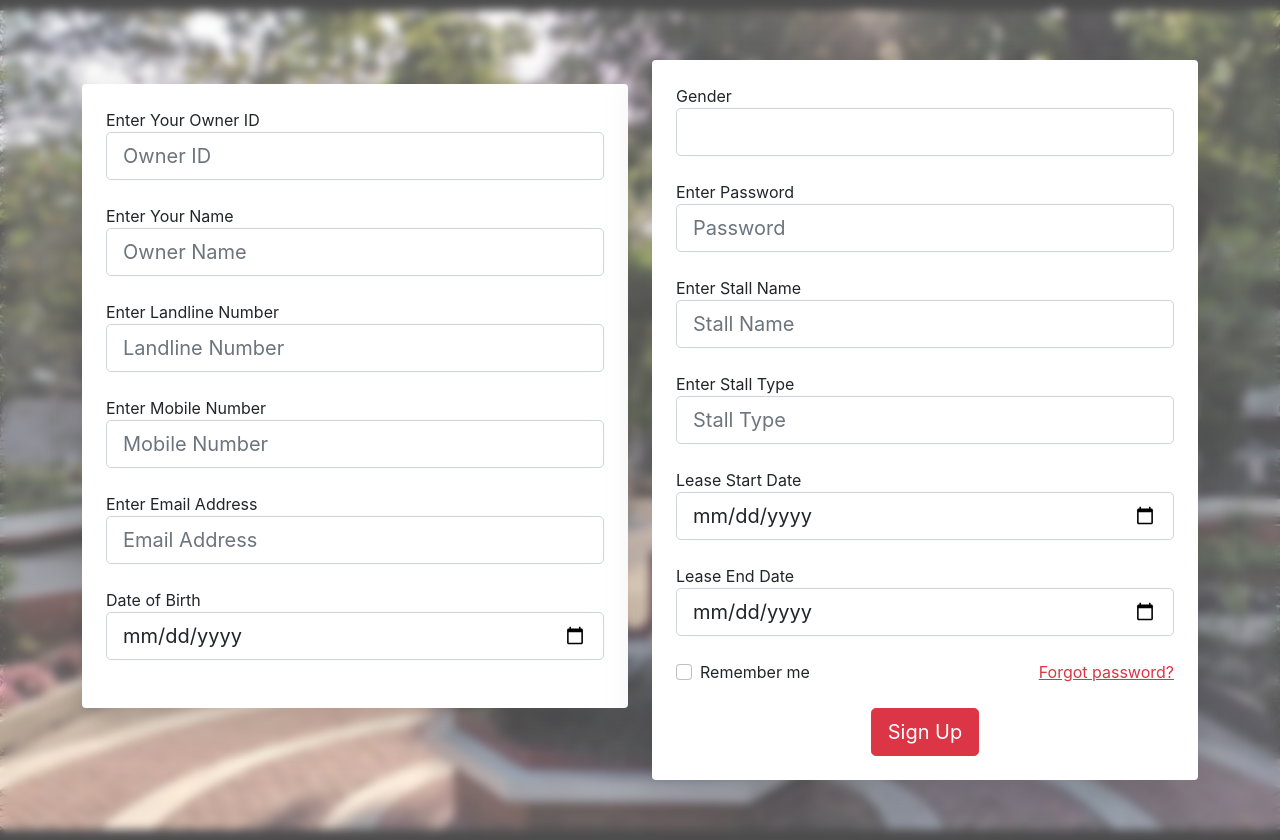
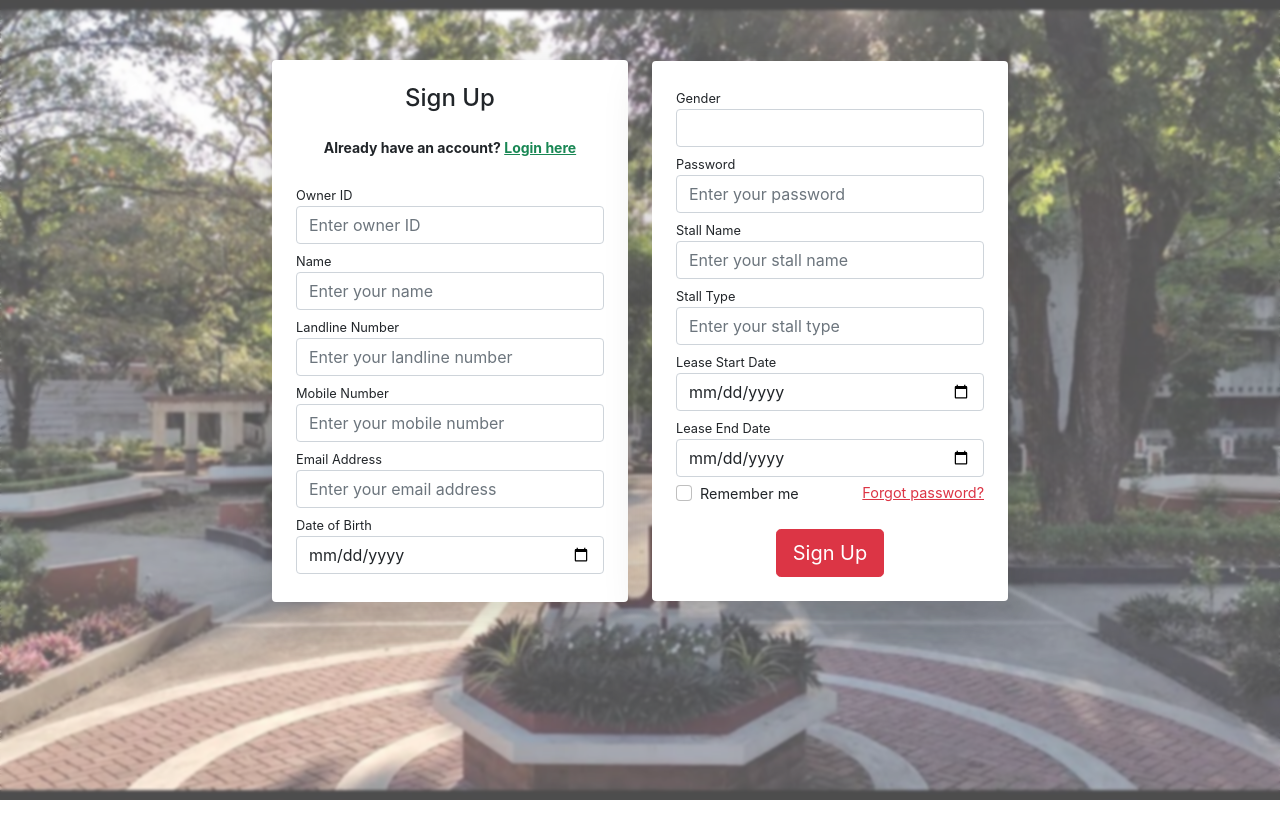
Before and after one commit to krislette/pup-stalls, a React (Create React App) app in the folder client/: page /signup in a window 1280 px wide. After the commit the page ends 800 px from the top, so only its background shows below. Built offline with nearby package versions, Linux system fonts and the light colour scheme.

Commit message:
Made sign up page prettier and screen-fit

```diff
--- a/client/src/components/auth/LogIn.jsx
+++ b/client/src/components/auth/LogIn.jsx
@@ -68,7 +68,7 @@ function LogIn() {
               {/* Box around the login heading */}
               <div className="border rounded p-3 mb-4">
                 <div className="d-flex flex-row align-items-center justify-content-center justify-content-lg-start">
-                  <p className="lead fw-normal mb-0 me-3">Login to your account</p>
+                <h4 className="text-center">Login to your account</h4>
                 </div>
               </div>
 
@@ -113,7 +113,7 @@ function LogIn() {
                   <input className="form-check-input me-2" type="checkbox" value="" />
                   <label className="form-check-label">Remember me</label>
                 </div>
-                <a href="#" className="text-body">
+                <a href="#" className="text-danger">
                   Forgot password?
                 </a>
               </div>
@@ -124,7 +124,7 @@ function LogIn() {
                   Login
                 </button>
                 <p className="small fw-bold mt-2 pt-1 mb-0">
-                  New user? <a href="signup" className="link-danger">Sign Up</a>
+                  New user? <a href="signup" className="link-success">Sign up here</a>
                 </p>
               </div>
             </div>
--- a/client/src/components/auth/SignUp.jsx
+++ b/client/src/components/auth/SignUp.jsx
@@ -77,82 +77,86 @@ function SignUp() {
           left: 0,
           width: "100%",
           height: "100%",
-          backgroundColor: "rgba(255, 255, 255, 0.3)", // Adjusted opacity for less intense blur
-          backdropFilter: "blur(5px)", // Increased blur effect
+          backgroundColor: "rgba(255, 255, 255, 0.3)",
+          backdropFilter: "blur(1.5px)",
         }}
       ></div>
       <div className="container" style={{ position: "relative" }}>
         <div className="row d-flex justify-content-center align-items-center h-100">
           {/* First Section */}
-          <div className="col-md-8 col-lg-6 col-xl-6 mb-5">
+          <div className="col-md-8 col-lg-6 col-xl-4">
             <div className="bg-white p-4 rounded shadow-lg">
+              <h4 className="text-center mb-4">Sign Up</h4>
+              <p className="text-center small fw-bold mb-4">
+                Already have an account? <a href="login" className="link-success">Login here</a>
+              </p>
               <form onSubmit={register}>
                 {/* Owner fields */}
-                <div className="form-outline mb-4">
-                  <label htmlFor="ownerID">Enter Your Owner ID</label>
+                <div className="form-outline mb-1" >
+                  <label htmlFor="ownerID" style={{ fontSize: "0.8rem" }}>Owner ID</label>
                   <input
                     type="text"
                     id="ownerID"
-                    className="form-control form-control-lg"
-                    placeholder="Owner ID"
+                    className="form-control form-control sm"
+                    placeholder="Enter owner ID"
                     required
                     value={ownerID}
                     onChange={(e) => setOwnerID(e.target.value)}
                   />
                 </div>
-                <div className="form-outline mb-4">
-                  <label htmlFor="ownerName">Enter Your Name</label>
+                <div className="form-outline mb-1">
+                  <label htmlFor="ownerName" style={{ fontSize: "0.8rem" }}>Name</label>
                   <input
                     type="text"
                     id="ownerName"
-                    className="form-control form-control-lg"
-                    placeholder="Owner Name"
+                    className="form-control form-control sm"
+                    placeholder="Enter your name"
                     required
                     value={ownerName}
                     onChange={(e) => setOwnerName(e.target.value)}
                   />
                 </div>
-                <div className="form-outline mb-4">
-                  <label htmlFor="ownerLandline">Enter Landline Number</label>
+                <div className="form-outline mb-1">
+                  <label htmlFor="ownerLandline" style={{ fontSize: "0.8rem" }}>Landline Number</label>
                   <input
                     type="text"
                     id="ownerLandline"
-                    className="form-control form-control-lg"
-                    placeholder="Landline Number"
+                    className="form-control form-control sm"
+                    placeholder="Enter your landline number"
                     value={ownerLandline}
                     onChange={(e) => setOwnerLandline(e.target.value)}
                   />
                 </div>
-                <div className="form-outline mb-4">
-                  <label htmlFor="ownerMobile">Enter Mobile Number</label>
+                <div className="form-outline mb-1">
+                  <label htmlFor="ownerMobile" style={{ fontSize: "0.8rem" }}>Mobile Number</label>
                   <input
                     type="text"
                     id="ownerMobile"
-                    className="form-control form-control-lg"
-                    placeholder="Mobile Number"
+                    className="form-control form-control sm"
+                    placeholder="Enter your mobile number"
                     required
                     value={ownerMobile}
                     onChange={(e) => setOwnerMobile(e.target.value)}
                   />
                 </div>
-                <div className="form-outline mb-4">
-                  <label htmlFor="ownerEmail">Enter Email Address</label>
+                <div className="form-outline mb-1">
+                  <label htmlFor="ownerEmail" style={{ fontSize: "0.8rem" }}>Email Address</label>
                   <input
                     type="email"
                     id="ownerEmail"
-                    className="form-control form-control-lg"
-                    placeholder="Email Address"
+                    className="form-control form-control sm"
+                    placeholder="Enter your email address"
                     required
                     value={ownerEmail}
                     onChange={(e) => setOwnerEmail(e.target.value)}
                   />
                 </div>
-                <div className="form-outline mb-4">
-                  <label htmlFor="ownerBirth">Date of Birth</label>
+                <div className="form-outline mb-1">
+                  <label htmlFor="ownerBirth" style={{ fontSize: "0.8rem" }}>Date of Birth</label>
                   <input
                     type="date"
                     id="ownerBirth"
-                    className="form-control form-control-lg"
+                    className="form-control form-control sm"
                     required
                     value={ownerBirth}
                     onChange={(e) => setOwnerBirth(e.target.value)}
@@ -163,75 +167,75 @@ function SignUp() {
           </div>
 
           {/* Second Section */}
-          <div className="col-md-8 col-lg-6 col-xl-6">
+          <div className="col-md-8 col-lg-6 col-xl-4">
             <div className="bg-white p-4 rounded shadow-lg">
               <form onSubmit={register}>
-                <div className="form-outline mb-4">
-                  <label htmlFor="ownerGender">Gender</label>
+                <div className="form-outline mb-1">
+                  <label htmlFor="ownerGender" style={{ fontSize: "0.8rem" }}>Gender</label>
                   <select
                     id="ownerGender"
-                    className="form-control form-control-lg"
+                    className="form-control form-control sm"
                     value={ownerGender}
                     onChange={(e) => setOwnerGender(e.target.value)}
                   >
                     <option value=""></option>
-                    <option value="F">Female</option>
-                    <option value="M">Male</option>
+                    <option value="F">F</option>
+                    <option value="M">M</option>
                   </select>
                 </div>
-                <div className="form-outline mb-4">
-                  <label htmlFor="ownerPassword">Enter Password</label>
+                <div className="form-outline mb-1">
+                  <label htmlFor="ownerPassword" style={{ fontSize: "0.8rem" }}>Password</label>
                   <input
                     type="password"
                     id="ownerPassword"
-                    className="form-control form-control-lg"
-                    placeholder="Password"
+                    className="form-control form-control sm"
+                    placeholder="Enter your password"
                     required
                     value={ownerPassword}
                     onChange={(e) => setOwnerPassword(e.target.value)}
                   />
                 </div>
-                <div className="form-outline mb-4">
-                  <label htmlFor="stallName">Enter Stall Name</label>
+                <div className="form-outline mb-1">
+                  <label htmlFor="stallName" style={{ fontSize: "0.8rem" }}>Stall Name</label>
                   <input
                     type="text"
                     id="stallName"
-                    className="form-control form-control-lg"
-                    placeholder="Stall Name"
+                    className="form-control form-control sm"
+                    placeholder="Enter your stall name"
                     required
                     value={stallName}
                     onChange={(e) => setStallName(e.target.value)}
                   />
                 </div>
-                <div className="form-outline mb-4">
-                  <label htmlFor="stallType">Enter Stall Type</label>
+                <div className="form-outline mb-1">
+                  <label htmlFor="stallType" style={{ fontSize: "0.8rem" }}>Stall Type</label>
                   <input
                     type="text"
                     id="stallType"
-                    className="form-control form-control-lg"
-                    placeholder="Stall Type"
+                    className="form-control form-control sm"
+                    placeholder="Enter your stall type"
                     required
                     value={stallType}
                     onChange={(e) => setStallType(e.target.value)}
                   />
                 </div>
-                <div className="form-outline mb-4">
-                  <label htmlFor="leaseStart">Lease Start Date</label>
+                <div className="form-outline mb-1">
+                  <label htmlFor="leaseStart" style={{ fontSize: "0.8rem" }}>Lease Start Date</label>
                   <input
                     type="date"
                     id="leaseStart"
-                    className="form-control form-control-lg"
+                    className="form-control form-control sm"
                     required
                     value={leaseStart}
                     onChange={(e) => setLeaseStart(e.target.value)}
                   />
                 </div>
-                <div className="form-outline mb-4">
-                  <label htmlFor="leaseEnd">Lease End Date</label>
+                <div className="form-outline mb-1">
+                  <label htmlFor="leaseEnd" style={{ fontSize: "0.8rem" }}>Lease End Date</label>
                   <input
                     type="date"
                     id="leaseEnd"
-                    className="form-control form-control-lg"
+                    className="form-control form-control sm"
                     required
                     value={leaseEnd}
                     onChange={(e) => setLeaseEnd(e.target.value)}
@@ -242,12 +246,12 @@ function SignUp() {
                 <div className="d-flex justify-content-between align-items-center mb-4">
                   <div className="form-check mb-0">
                     <input className="form-check-input me-2" type="checkbox" value="" id="rememberMe" />
-                    <label className="form-check-label" htmlFor="rememberMe">Remember me</label>
+                    <label className="form-check-label" htmlFor="rememberMe" style={{ fontSize: "0.9rem" }}>Remember me</label>
                   </div>
-                  <a href="#" className="text-danger">Forgot password?</a>
+                  <a href="#" className="text-danger" style={{ fontSize: "0.9rem" }}>Forgot password?</a>
                 </div>
 
-                {/* Sign up button */}
+                {/* Sign up button amd link to log in */}
                 <div className="text-center mt-4">
                   <button type="submit" className="btn btn-danger btn-lg">Sign Up</button>
                 </div>
```
